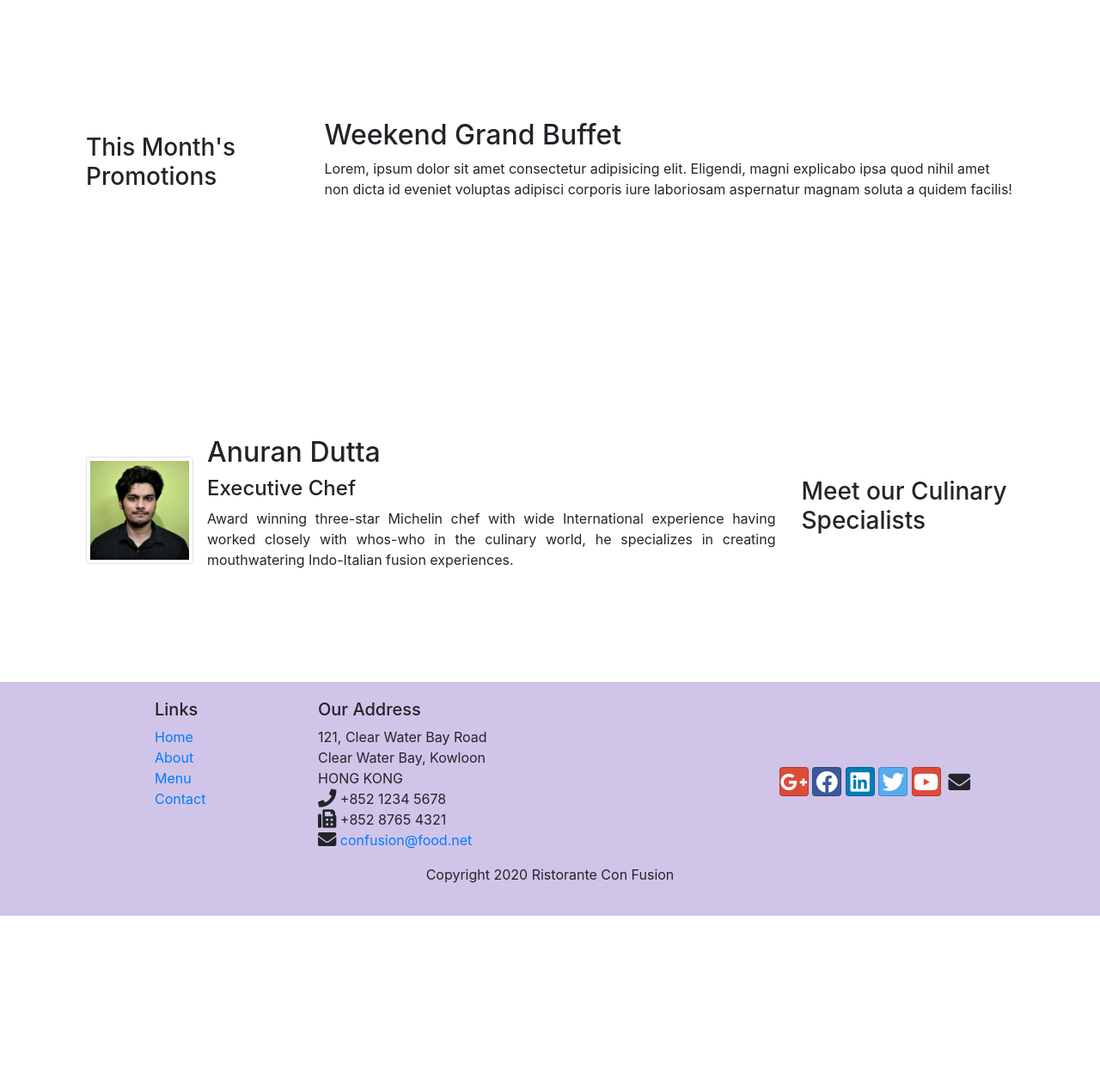
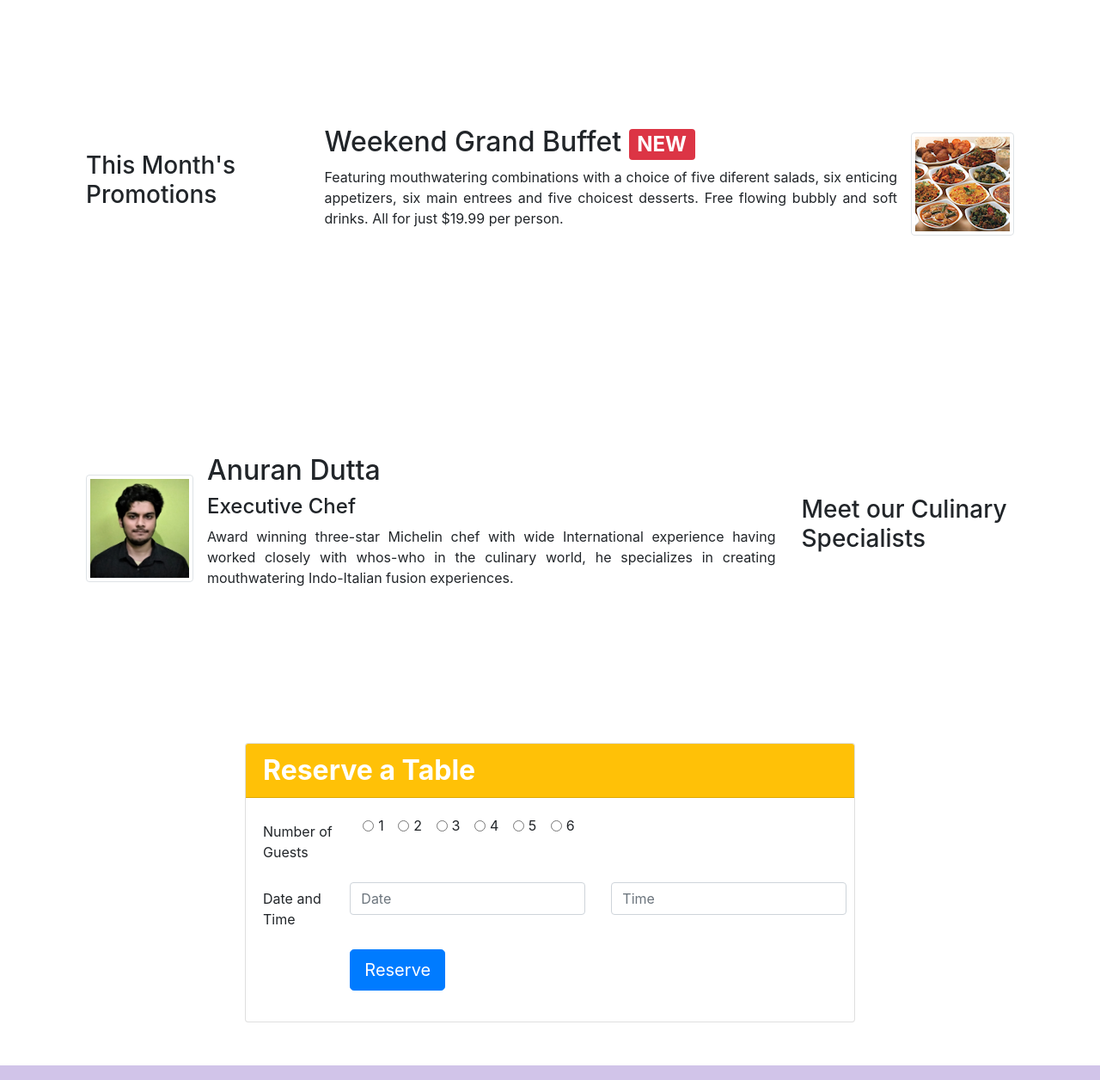
Before and after one commit to AnuranDutta/Bootstrap_4, a plain HTML site: page index.html in a window 1280 px wide. Shown: the part 720-1976 px from the top of the page at 86% size. Before the commit the page ends 1785 px from the top, so only its background shows below. Drawn offline with nearby package versions, Linux system fonts and the light colour scheme.

Commit message:
Added Reserve Button and form

```diff
--- a/index.html
+++ b/index.html
@@ -38,14 +38,20 @@
     </nav>
     <header class="jumbotron">
         <div class="container">
-            <div class="row row-header">
-                <div class="col-12 col-sm-9">
+            <div class="row row-header align-items-center">
+                <div class="col-12 col-sm-6">
                     <h1>Ristorante con Fusion</h1>
                     <p>We take inspiration from the World's best cuisines, and create a unique fusion experience. Our
                         lipsmacking creations will tickle your cullinary senses!</p>
                 </div>
                 <div class="col-12 col-sm">
                     <img src="/resources/img/logo.png" class="img-fluid" alt="">
+                </div>
+                <!-- onclick="window.location='#reserveTable'" -->
+                <div class="col-12 col-sm">
+                    <a href="#reserveTable" style="text-decoration: none;"><button type="button" name="" id=""
+                        class="btn btn-block btn-sm btn-warning btn-block">Reserve
+                        Table</button></a>
                 </div>
             </div>
         </div>
@@ -61,7 +67,8 @@
                     <img src="/resources/img/uthappizza.png" alt="uthappizza"
                         class="d-flex mr-3 img-thumbnail align-self-center">
                     <div class="media-body">
-                        <h2 class="mt-0">Uhtappizza <span class="badge badge-danger">HOT</span>  <span class="badge badge-pill badge-secondary">$4.99</span></h2>
+                        <h2 class="mt-0">Uhtappizza <span class="badge badge-danger">HOT</span> <span
+                                class="badge badge-pill badge-secondary">$4.99</span></h2>
                         <p>A unique combination of Indian Uthappam (pancake) and Italian pizza, topped with
                             Cerignolaolives, ripe vine cherry tomatoes, Vidalia onion. Guntur chillies and Buffalo
                             Paneer.</p>
@@ -74,10 +81,16 @@
                 <h3>This Month's Promotions</h3>
             </div>
             <div class="col col-sm col-md">
-                <h2>Weekend Grand Buffet</h2>
-                <p>Lorem, ipsum dolor sit amet consectetur adipisicing elit. Eligendi, magni explicabo ipsa quod nihil
-                    amet non dicta id eveniet voluptas adipisci corporis iure laboriosam aspernatur magnam soluta a
-                    quidem facilis!</p>
+                <div class="media">
+                    <div class="media-body text-justify">
+                        <h2 class="mt-0">Weekend Grand Buffet <span class="badge badge-danger">NEW</span></h2>
+                        <p>Featuring mouthwatering combinations with a choice of five diferent salads, six enticing
+                            appetizers, six main entrees and five choicest desserts. Free flowing bubbly and soft
+                            drinks. All for just $19.99 per person.</p>
+                    </div>
+                    <img src="/resources/img/buffet.png" alt="buffet"
+                        class="d-flex ml-3 img-thumbnail align-self-center">
+                </div>
             </div>
         </div>
         <div class="row row-content align-items-center">
@@ -91,11 +104,76 @@
                     <div class="media-body text-justify">
                         <h2 class="mt-0">Anuran Dutta</h2>
                         <h4>Executive Chef</h4>
-                        <p>Award winning three-star Michelin chef with wide International experience having worked closely with whos-who in the culinary world, he specializes in creating mouthwatering Indo-Italian fusion experiences.</p>
+                        <p>Award winning three-star Michelin chef with wide International experience having worked
+                            closely with whos-who in the culinary world, he specializes in creating mouthwatering
+                            Indo-Italian fusion experiences.</p>
                     </div>
                 </div>
             </div>
         </div>
+        <!-- assignment2_task1 start-->
+        <div class="row row-content justify-content-center" id="reserveTable">
+            <div class="col-12 col-sm-8">
+                <div class="card">
+                    <h2 class="card-header bg-warning text-white"><strong>Reserve a Table</strong></h2>
+                    <div class="card-body">
+                        <form action="">
+                            <div class="form-group row">
+                                <label for="" class="col-lg-2 col-form-label">Number of Guests</label>
+                                <div class="col-md-10 justify-content-center">
+                                    <div class="form-check form-check-inline">
+                                        <input class="form-check-input" type="radio" name="inlineRadioOptions"
+                                            id="inlineRadio1" value="option1">
+                                        <label class="form-check-label" for="inlineRadio1">1</label>
+                                    </div>
+                                    <div class="form-check form-check-inline">
+                                        <input class="form-check-input" type="radio" name="inlineRadioOptions"
+                                            id="inlineRadio2" value="option2">
+                                        <label class="form-check-label" for="inlineRadio2">2</label>
+                                    </div>
+                                    <div class="form-check form-check-inline">
+                                        <input class="form-check-input" type="radio" name="inlineRadioOptions"
+                                            id="inlineRadio3" value="option3">
+                                        <label class="form-check-label" for="inlineRadio3">3</label>
+                                    </div>
+                                    <div class="form-check form-check-inline">
+                                        <input class="form-check-input" type="radio" name="inlineRadioOptions"
+                                            id="inlineRadio4" value="option4">
+                                        <label class="form-check-label" for="inlineRadio4">4</label>
+                                    </div>
+                                    <div class="form-check form-check-inline">
+                                        <input class="form-check-input" type="radio" name="inlineRadioOptions"
+                                            id="inlineRadio5" value="option5">
+                                        <label class="form-check-label" for="inlineRadio5">5</label>
+                                    </div>
+                                    <div class="form-check form-check-inline">
+                                        <input class="form-check-input" type="radio" name="inlineRadioOptions"
+                                            id="inlineRadio6" value="option6">
+                                        <label class="form-check-label" for="inlineRadio6">6</label>
+                                    </div>
+                                </div>
+                            </div>
+                            <div class="form-group row">
+                                <label for="" class="col-lg-2 col-form-label">Date and Time</label>
+                                <div class="row">
+                                    <div class="col">
+                                        <input type="text" class="form-control" id="date" placeholder="Date"
+                                            name="date">
+                                    </div>
+                                    <div class="col">
+                                        <input type="text" class="form-control" placeholder="Time" name="time">
+                                    </div>
+                                </div>
+                            </div>
+                            <div class="form-group row">
+                                <button type="submit" class="btn btn-primary btn-lg offset-2">Reserve</button>
+                            </div>
+                        </form>
+                    </div>
+                </div>
+            </div>
+        </div>
+        <!-- assignment2_task1 end -->
     </div>
     <footer class="footer">
         <div class="container">
```
